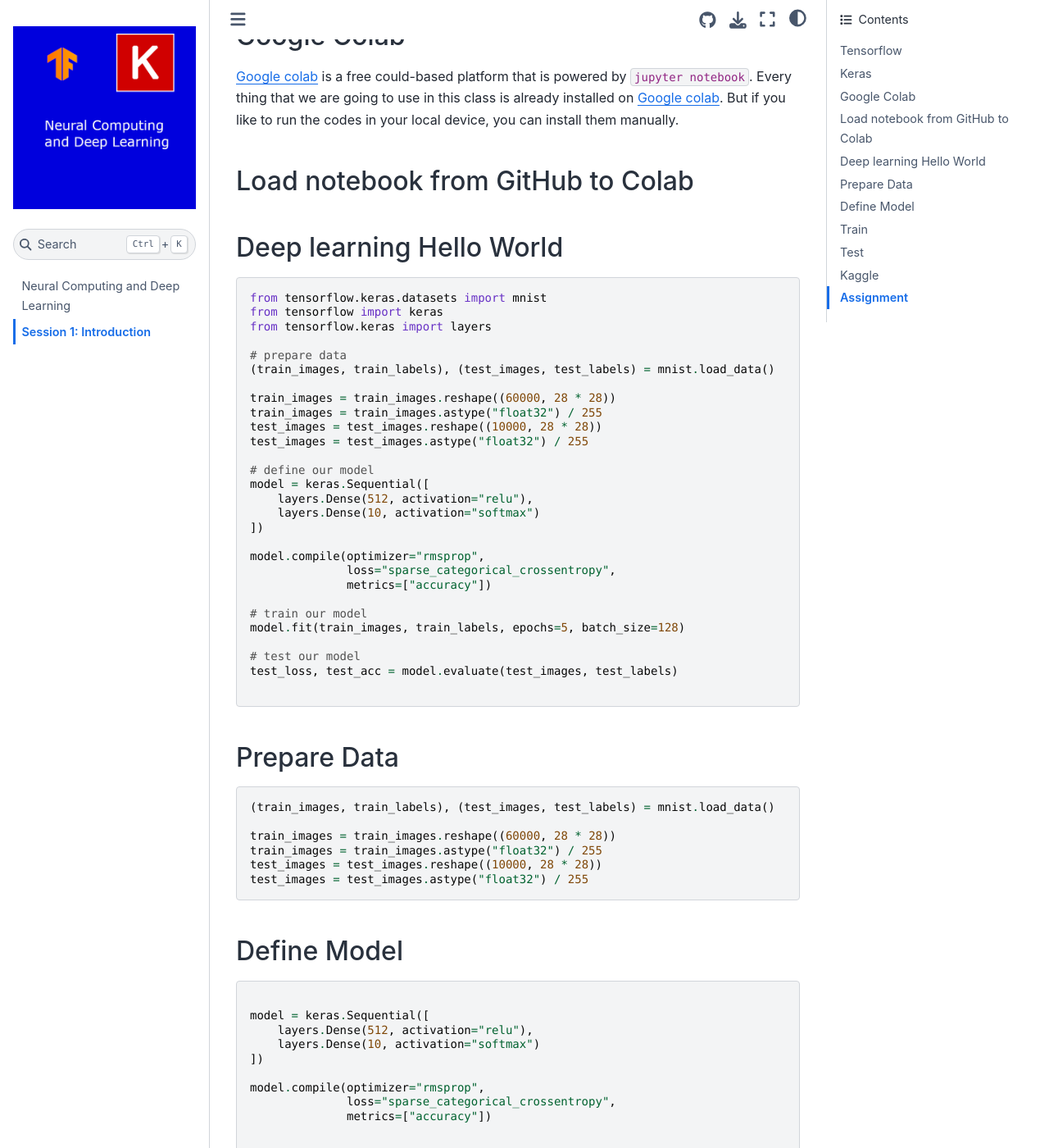
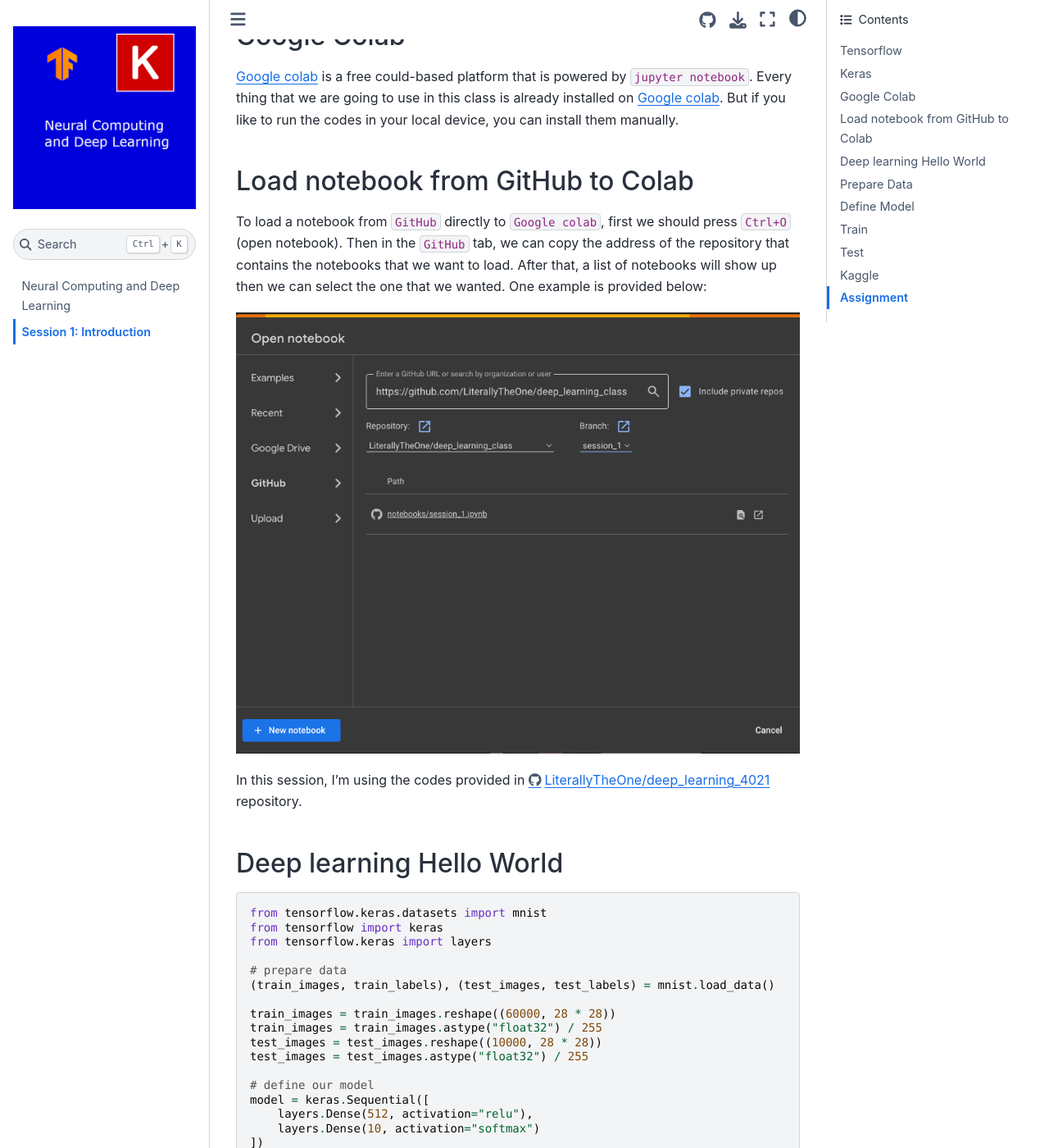
Before and after one commit to LiterallyTheOne/deep_learning_class, a Jupyter Book: the page built from docs/session_1.md, in a window 1280 px wide and 1400 px high, scrolled down 625 px. Shown: the whole window at 82% size. Built offline with Jupyter Book 1.0.4 settings and Sphinx 7.4.7 and the Sphinx Book theme 1.1.4, drawn with Linux system fonts in a browser that asks for light colours.

Commit message:
Add load notebook from GitHub to colab

```diff
--- a/docs/session_1.md
+++ b/docs/session_1.md
@@ -28,6 +28,14 @@
 you can install them manually.
 
 ## Load notebook from GitHub to Colab
+
+To load a notebook from `GitHub` directly to `Google colab`, first we should press `Ctrl+O` (open notebook). Then in the
+`GitHub` tab, we can copy the address of the repository that contains the notebooks that we want to load. After that, a
+list of notebooks will show up then we can select the one that we wanted. One example is provided below:
+
+![GitHub to Colab](figures/github_to_colab.png)
+
+In this session, I’m using the codes provided in https://github.com/LiterallyTheOne/deep_learning_4021 repository.
 
 ## Deep learning Hello World
 
```
Also changed, not shown: docs/figures/github_to_colab.png (added).
